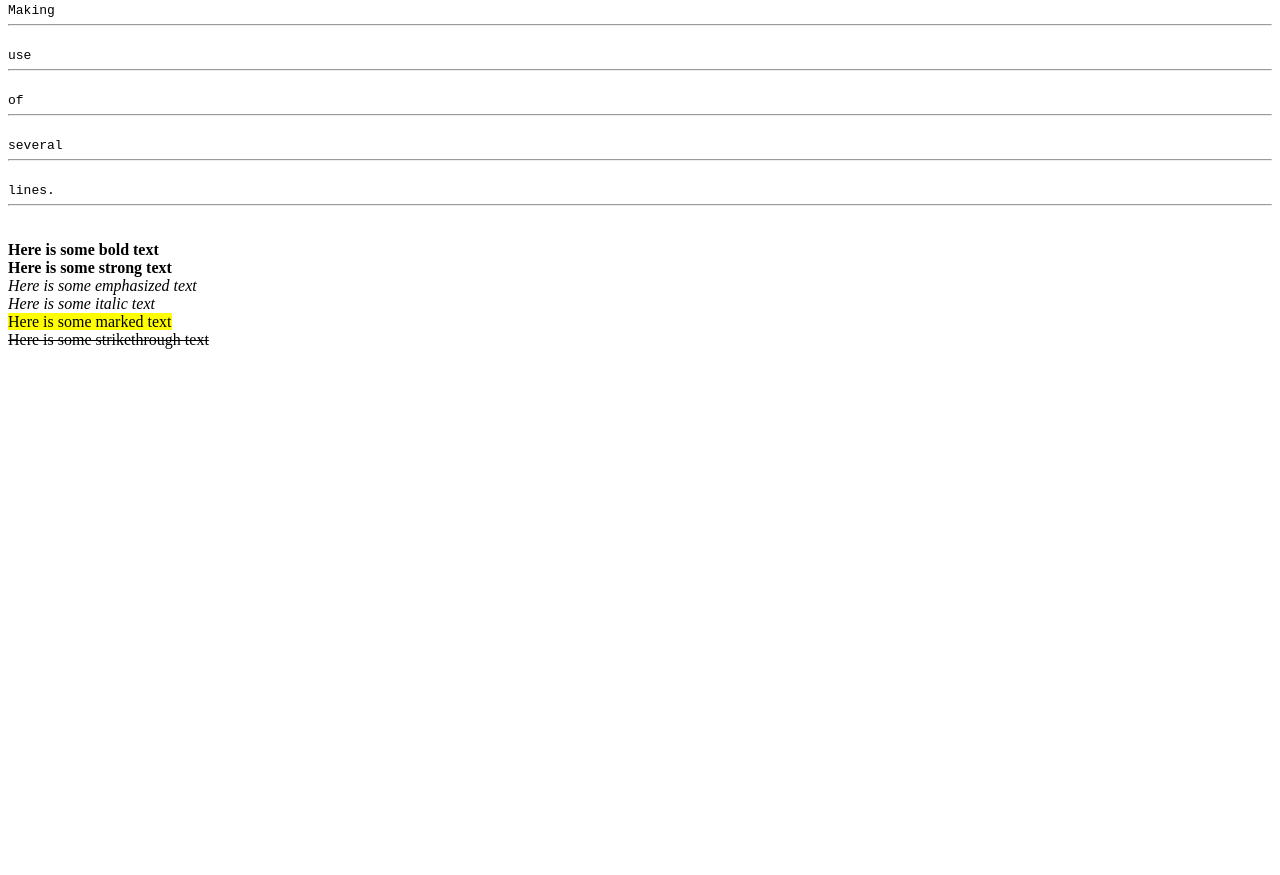
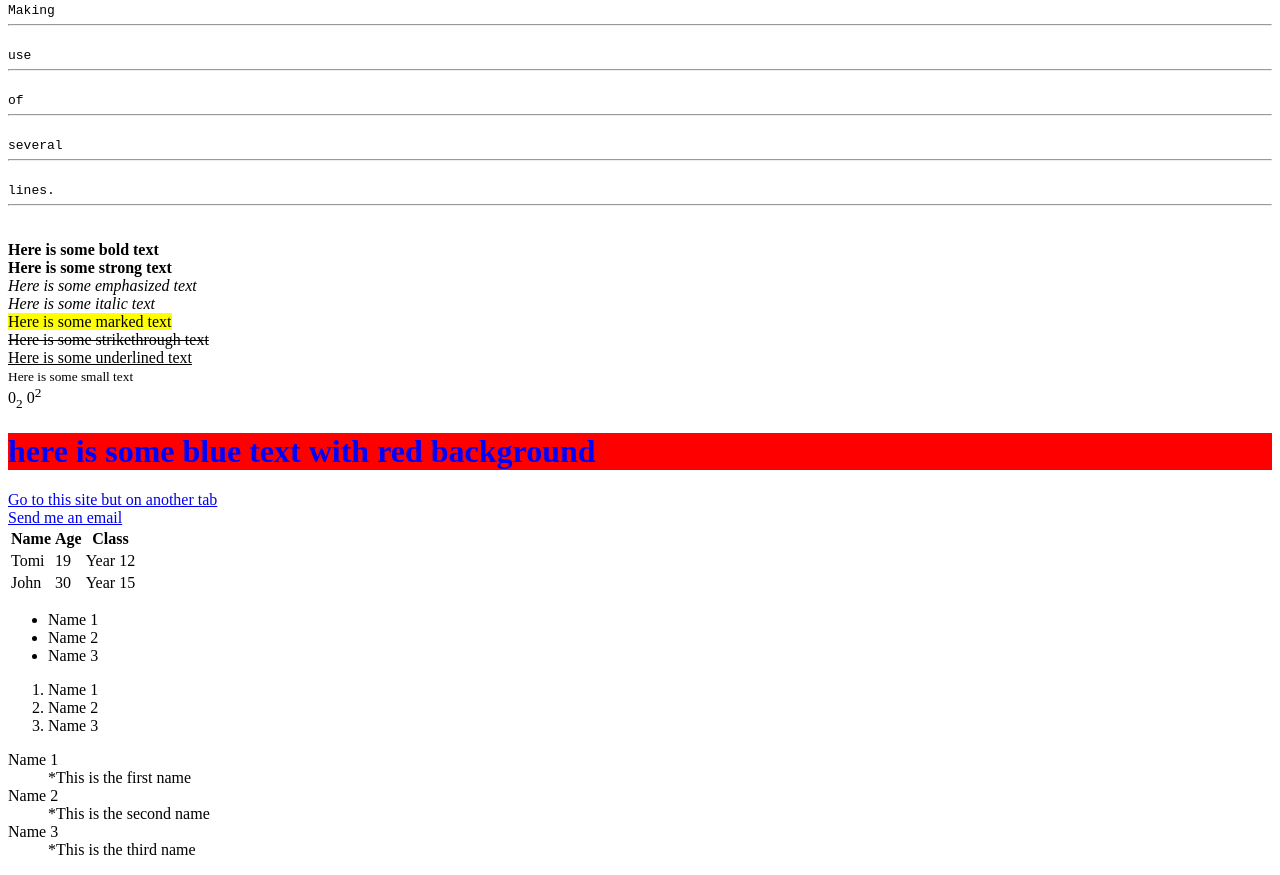
Before and after one commit to Kevin-Bonet/Full-Stack-Development, a plain HTML site: page index.html in a window 1280 px wide. Shown: the part 346-1221 px from the top of the page. Before the commit the page ends 800 px from the top, so only its background shows below. Drawn offline with Linux system fonts and the light colour scheme.

```diff
--- a/index.html
+++ b/index.html
@@ -1,7 +1,8 @@
 <!DOCTYPE html>
 <html>
 <head>
-    <title>replit</title>
+    <title>My Page</title>
+    <link rel="icon" href="https://encrypted-tbn0.gstatic.com/images?q=tbn:ANd9GcRdrjS4w-ywLv8ImtLMnSNEt_NDo2c6V74F0A&s">
 </head>
 <body>
     <h1>Hello world</h1>
@@ -26,5 +27,74 @@
     <mark>Here is some marked text</mark>
     <br>
     <del>Here is some strikethrough text</del>
+    <br>
+    <ins>Here is some underlined text</ins>
+    <br>
+    <small>Here is some small text</small>
+    <br>
+    0<sub>2</sub>
+    0<sup>2</sup>
+    <br>
+    <h1 style="color:blue; background-color: red;">here is some blue text with red background</h1>
+    <!--
+    Worlds greatest comment
+    -->
+    <a href="https://google.com" target="_blank">Go to this site but on another tab</a>
+    <br>
+    <a href="mailto:sample@sample.com">Send me an email</a>
+    <br>
+    <table>
+        <tr>
+            <th>
+                Name
+            </th>
+            <th>
+                Age
+            </th>
+            <th>
+                Class
+            </th>
+        </tr>
+        <tr>
+            <td>
+                Tomi
+            </td>
+            <td>
+                19
+            </td>
+            <td>
+                Year 12
+            </td>
+        </tr>
+        <tr>
+            <td>
+                John
+            </td>
+            <td>
+                30
+            </td>
+            <td>
+                Year 15
+            </td>
+        </tr>
+    </table>
+    <ul>
+        <li>Name 1</li>
+        <li>Name 2</li>
+        <li>Name 3</li>
+    </ul>
+    <ol>
+        <li>Name 1</li>
+        <li>Name 2</li>
+        <li>Name 3</li>
+    </ol>
+    <dl>
+        <dt>Name 1</dt>
+        <dd>*This is the first name</dd>
+        <dt>Name 2</dt>
+        <dd>*This is the second name</dd>
+        <dt>Name 3</dt>
+        <dd>*This is the third name</dd>
+    </dl>
 </body>
 </html>
```
Also changed, not shown: notes.txt (+32 -0 lines). Lines whose indentation alone changed are shown as unchanged.
